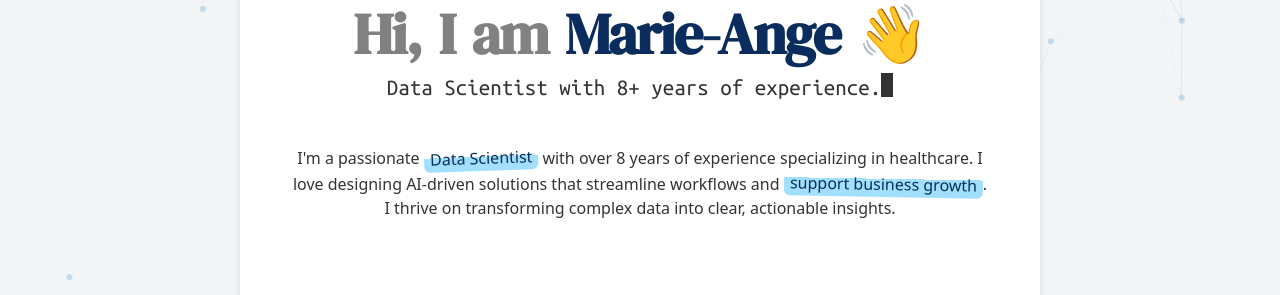
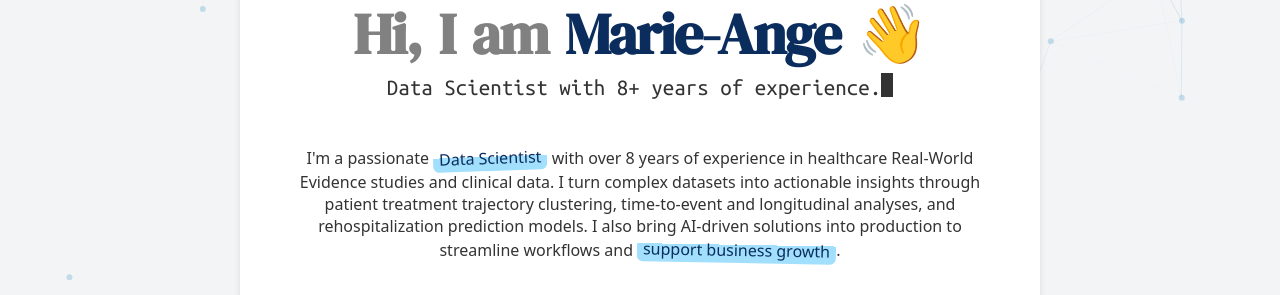
Before and after one commit to marasendra/portfolio, a plain HTML site: page index.html in a window 1280 px wide. Shown: the part 486-781 px from the top of the page. Drawn offline with nearby package versions, Linux system fonts and the light colour scheme; a web font is replaced by a local one.

Commit message:
feat: change presentation

```diff
--- a/index.html
+++ b/index.html
@@ -41,10 +41,12 @@
       <p class="presentation">
         I'm a passionate
         <span class="presentation-highlight">Data Scientist</span> with over 8
-        years of experience specializing in healthcare. I love designing
-        AI-driven solutions that streamline workflows and
-        <span class="presentation-highlight2">support business growth</span>. I
-        thrive on transforming complex data into clear, actionable insights.
+        years of experience in healthcare Real-World Evidence studies and
+        clinical data. I turn complex datasets into actionable insights through
+        patient treatment trajectory clustering, time-to-event and longitudinal
+        analyses, and rehospitalization prediction models. I also bring
+        AI-driven solutions into production to streamline workflows and
+        <span class="presentation-highlight2">support business growth</span>.
       </p>
 
       <div class="social-links">
@@ -86,8 +88,8 @@
                 A practical decision-tree framework that helps teams quickly
                 pick the right chart for healthcare cost analysis. It guides you
                 based on data structure, comparison needs (groups or years), and
-                the level of detail you want—from high-level views to
-                distribution-focused plots.
+                the level of detail you want (from high-level views to
+                distribution-focused plots).
               </p>
               <div class="project-tags">
                 <span>Matplotlib</span>
```
